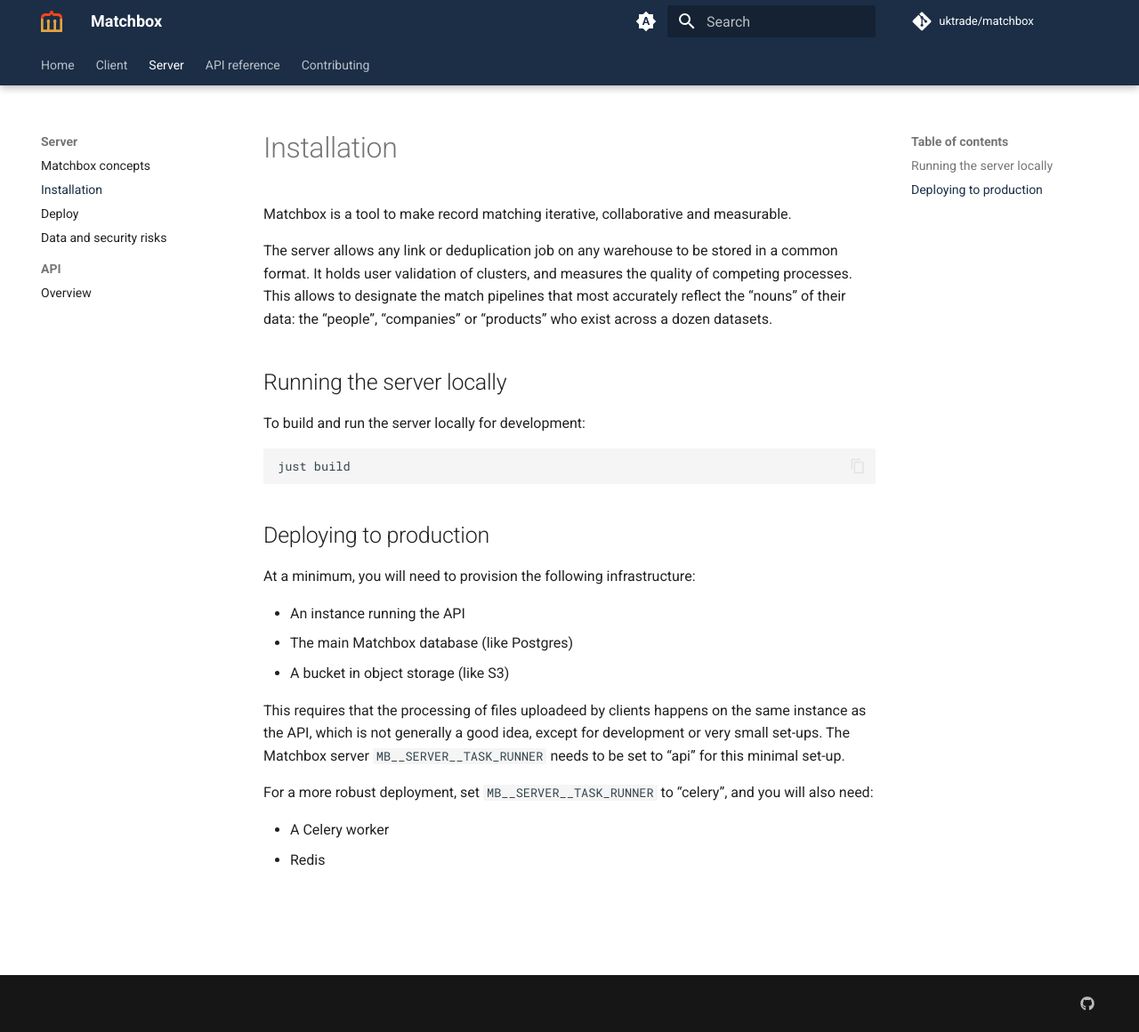
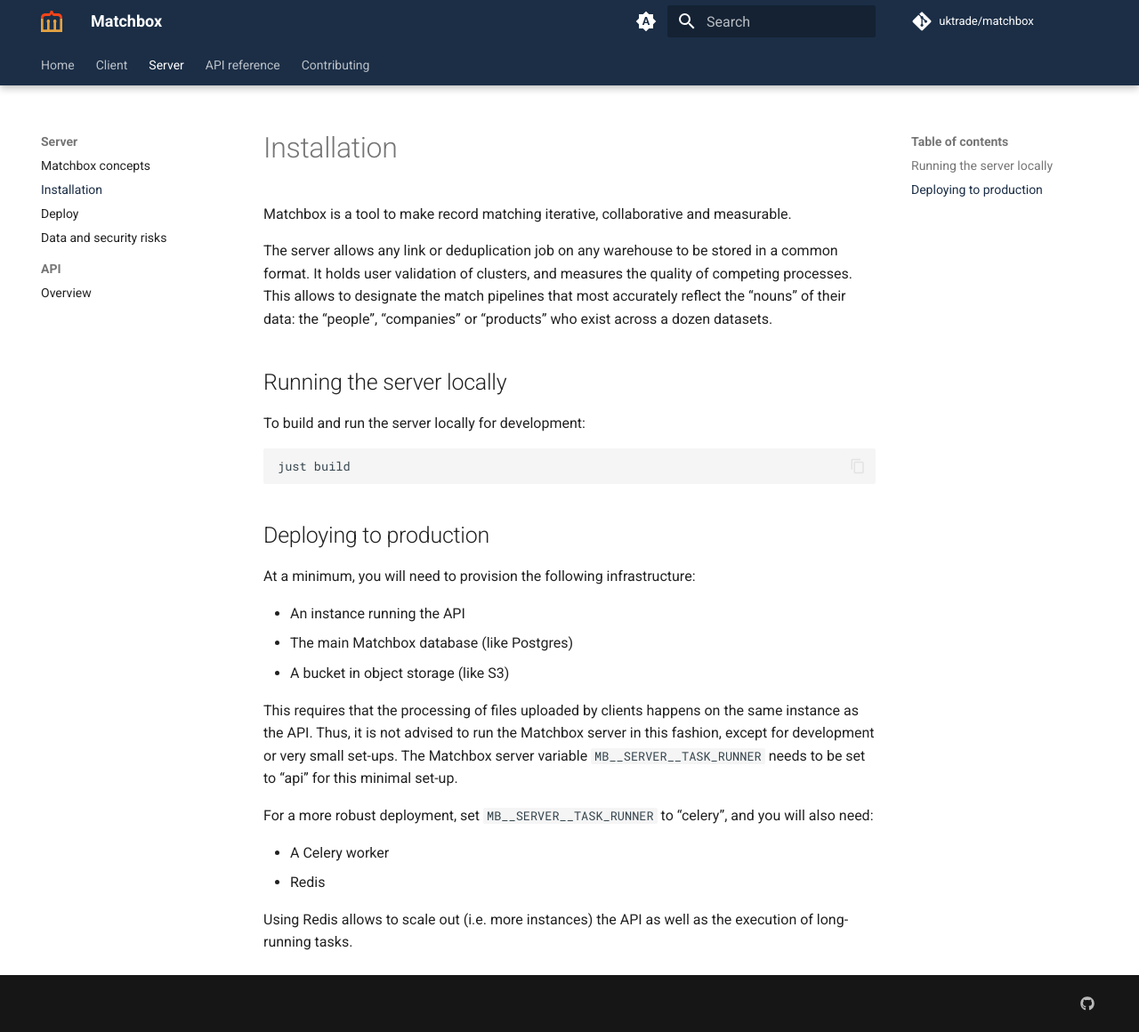
Before and after one commit to will-langdale/matchbox, an MkDocs documentation site: the page built from docs/server/install.md, in a window 1280 px wide and 1160 px high. Shown: the whole window at 89% size. Built offline with MkDocs 1.6.1 and Material for MkDocs 9.7.7, drawn with Linux system fonts in a browser that asks for light colours; comment, search, counter and statistics services are not loaded.

Commit message:
Address small typos

```diff
--- a/docs/server/install.md
+++ b/docs/server/install.md
@@ -18,9 +18,11 @@ At a minimum, you will need to provision the following infrastructure:
 * The main Matchbox database (like Postgres)
 * A bucket in object storage (like S3)
 
-This requires that the processing of files uploadeed by clients happens on the same instance as the API, which is not generally a good idea, except for development or very small set-ups. The Matchbox server `MB__SERVER__TASK_RUNNER` needs to be set to "api" for this minimal set-up.
+This requires that the processing of files uploaded by clients happens on the same instance as the API. Thus, it is not advised to run the Matchbox server in this fashion, except for development or very small set-ups. The Matchbox server variable `MB__SERVER__TASK_RUNNER` needs to be set to "api" for this minimal set-up.
 
 For a more robust deployment, set `MB__SERVER__TASK_RUNNER` to "celery", and you will also need:
 
 * A Celery worker
 * Redis
+
+Using Redis allows to scale out (i.e. more instances) the API as well as the execution of long-running tasks.
```
Also changed, not shown: 2 other files.
